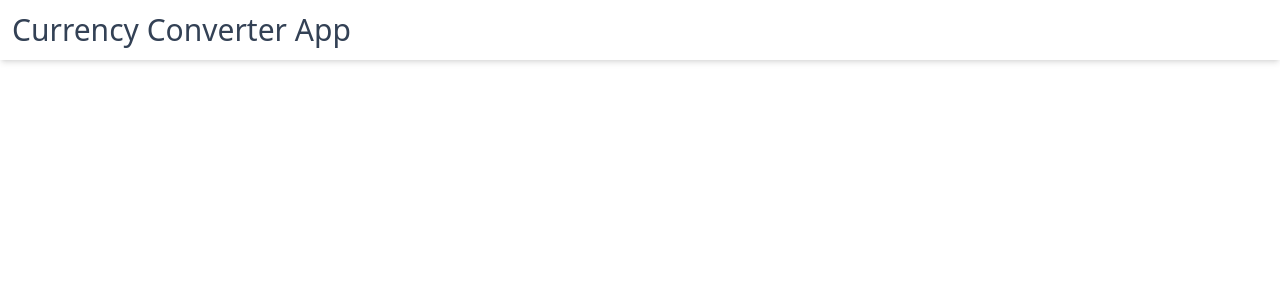
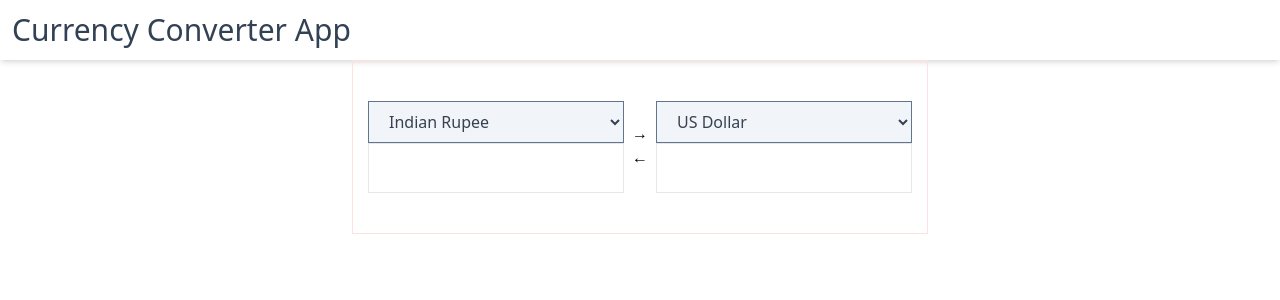
Before and after one commit to saqib-vm1/currency-converter, a Vue app: page / in a window 1280 px wide. Shown: the top 300 px of the page. Built offline with nearby package versions, Linux system fonts and the light colour scheme.

Commit message:
created UI with input bindings

```diff
--- a/src/App.vue
+++ b/src/App.vue
@@ -2,9 +2,48 @@
   <header class="flex shadow-md p-3">
     <h1 class="text-3xl text-slate-700">Currency Converter App</h1>
   </header>
+  <main class="flex justify-center items-center border border-red-100 p-10 w-full max-w-xl mx-auto">
+    <div>
+      <!-- Input One -->
+      <SelectInput v-model="select1">
+        <SelectOption v-for="currency in currencies" :label="currency" :value="currency" />
+      </SelectInput>
+      <Input type="number" v-model="input2" />
+    </div>
+
+    <!-- Two Way Icon -->
+    <div class="flex-col mb-1 px-2">
+      <div class="">&rarr;</div>
+      <div class="">&larr;</div>
+    </div>
+
+    <!-- Input Two -->
+    <div>
+      <SelectInput v-model="select2">
+        <SelectOption v-for="currency in currencies" :label="currency" :value="currency" />
+      </SelectInput>
+      <Input type="number" v-model="input1" />
+    </div>
+  </main>
 </template>
 
-<script lang="ts">
+<script lang="ts" setup>
+  import { ref, watchEffect } from 'vue'
+  import SelectInput from './components/SelectInput.vue'
+  import SelectOption from './components/SelectOption.vue';
+  import Input from './components/Input.vue';
+
+  const currencies = ref<string[]>(['US Dollar', 'Indian Rupee', 'European Euro'])
+
+
+  const select1 = ref('Indian Rupee')
+  const select2 = ref('US Dollar')
+  const input1 = ref('')
+  const input2 = ref('')
+
+  watchEffect(() => {
+    console.log(select1.value, select2.value)
+  })
 
 </script>
 
--- /dev/null
+++ b/src/components/Input.vue
@@ -0,0 +1,24 @@
+<template>
+    <input
+        class="py-2 px-4 border w-64 text-2xl font-light text-slate-700"
+        :type="type"
+        :value="modelValue" @input="$emit('update:modelValue', ($event.target as HTMLInputElement).value)" />
+</template>
+
+<script lang="ts" setup>
+    import { defineProps, PropType } from 'vue';
+
+    defineProps({
+        type: {
+            type: String as PropType<string>
+        },
+        modelValue: {
+            required: true,
+            type: String as PropType<string>
+        }
+    })
+
+    defineEmits(['update:modelValue']);
+
+
+</script>
--- /dev/null
+++ b/src/components/SelectInput.vue
@@ -0,0 +1,22 @@
+<template>
+    <select
+        class="border border-slate-500 bg-slate-100 py-2 px-4 outline-none text-gray-700 w-64"
+        :value="modelValue"
+        @change="$emit('update:modelValue', ($event.target as HTMLInputElement).value)"
+    >
+        <slot></slot>
+    </select>
+</template>
+
+<script lang="ts" setup>
+    import { defineProps, defineEmits, PropType } from 'vue';
+
+    defineProps({
+        modelValue: {
+            required: true,
+            type: String as PropType<string>
+        }
+    })
+
+    defineEmits(['update:modelValue'])
+</script>
--- /dev/null
+++ b/src/components/SelectOption.vue
@@ -0,0 +1,18 @@
+<template>
+    <option class="">{{ label }}</option>
+</template>
+
+<script lang="ts" setup>
+    import { defineProps, PropType } from 'vue'
+
+    defineProps({
+        label: {
+            required: true,
+            type: String as PropType<string>
+        },
+        value: {
+            required: true,
+            type: String as PropType<string>
+        }
+    })
+</script>
```
